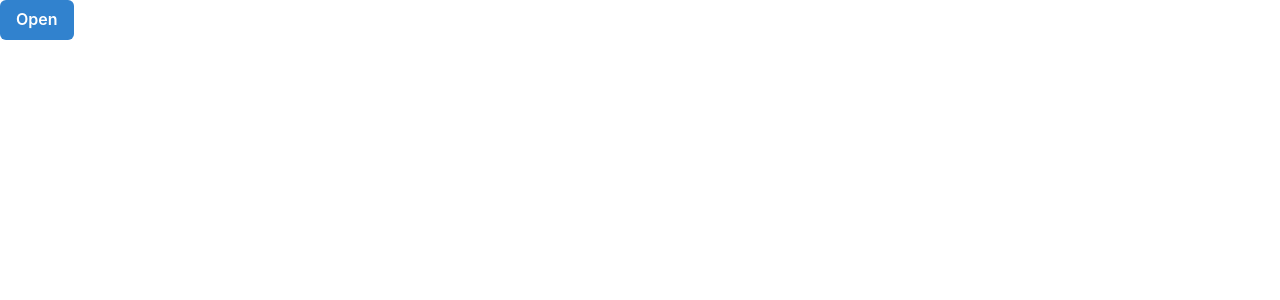
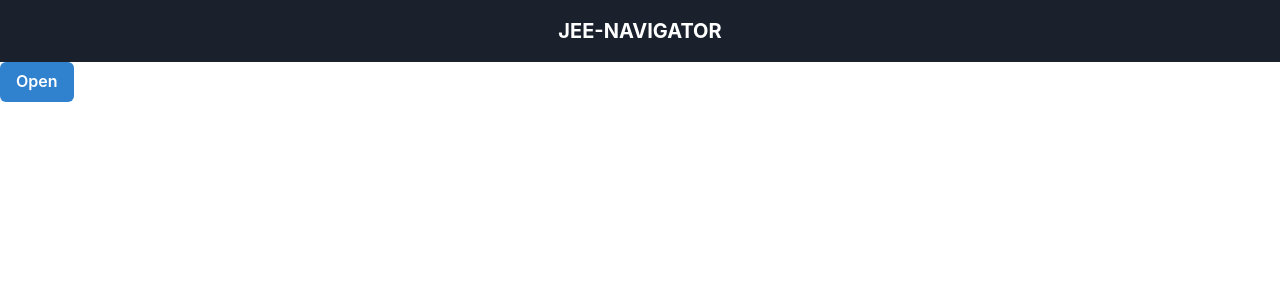
Before and after one commit to slyjain/JEENavigator, a React (Vite) app in the folder frontend/: page / in a window 1280 px wide. Shown: the top 300 px of the page. Built offline with nearby package versions, Linux system fonts and the light colour scheme.

Commit message:
Add Navbar

```diff
--- a/frontend/src/App.jsx
+++ b/frontend/src/App.jsx
@@ -2,10 +2,13 @@ import React from 'react';
 import { Route, Routes } from 'react-router-dom';
 import SideDrawer from './component/SideDrawer';
 import MainPage from './component/MainPage/MainPage';
+import Nav from './component/Navbar/Nav';
 
 function App() {
   return (
     <div className="App">
+
+       <Nav/>
       <Routes>
         <Route path="/" element={<SideDrawer />} />
         <Route path="/maths" element={<MainPage />} />
--- /dev/null
+++ b/frontend/src/component/Navbar/Nav.jsx
@@ -0,0 +1,16 @@
+import React from 'react';
+import { Box, Flex, Text } from '@chakra-ui/react';
+
+const Nav = () => {
+  return (
+    <Box bg="gray.800" p={4}>
+      <Flex justify="center" align="center">
+        <Text color="white" fontSize="xl" fontWeight="bold">
+          JEE-NAVIGATOR
+        </Text>
+      </Flex>
+    </Box>
+  );
+}
+
+export default Nav;
--- a/frontend/src/component/SubjectList.jsx
+++ b/frontend/src/component/SubjectList.jsx
@@ -23,7 +23,7 @@ const SubjectList = () => {
       </MenuButton>
       <MenuList>
         <MenuItem>PHYSICS</MenuItem>
-        <MenuItem onClick={handleClick}>MA</MenuItem>
+        <MenuItem onClick={handleClick}>MATHS</MenuItem>
         <MenuItem>CHEMISTRY</MenuItem>
         <MenuItem>CHAPTER WISE PYQ</MenuItem>
         <MenuItem>DOWNLOAD SHEETS</MenuItem>
```
